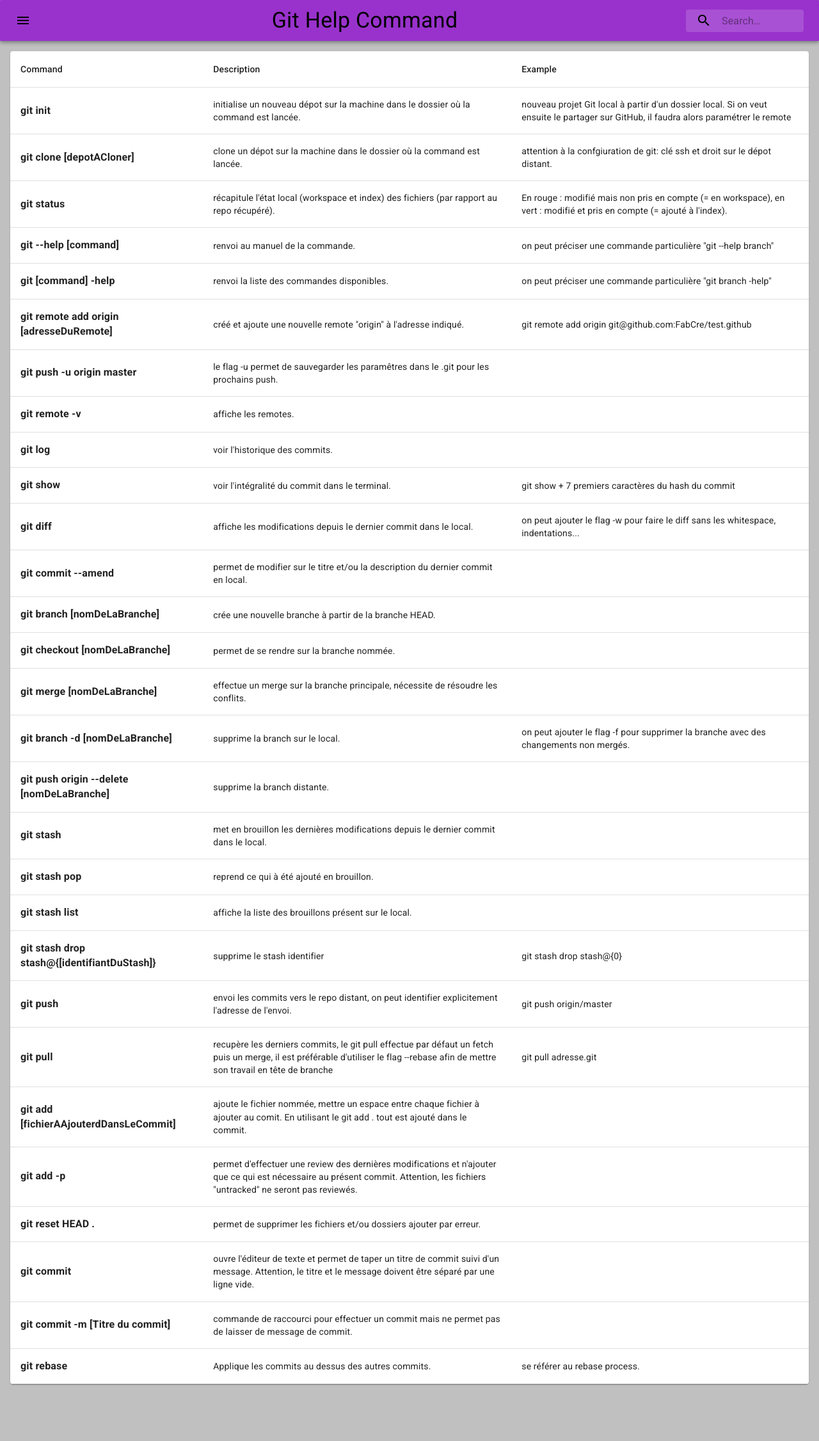
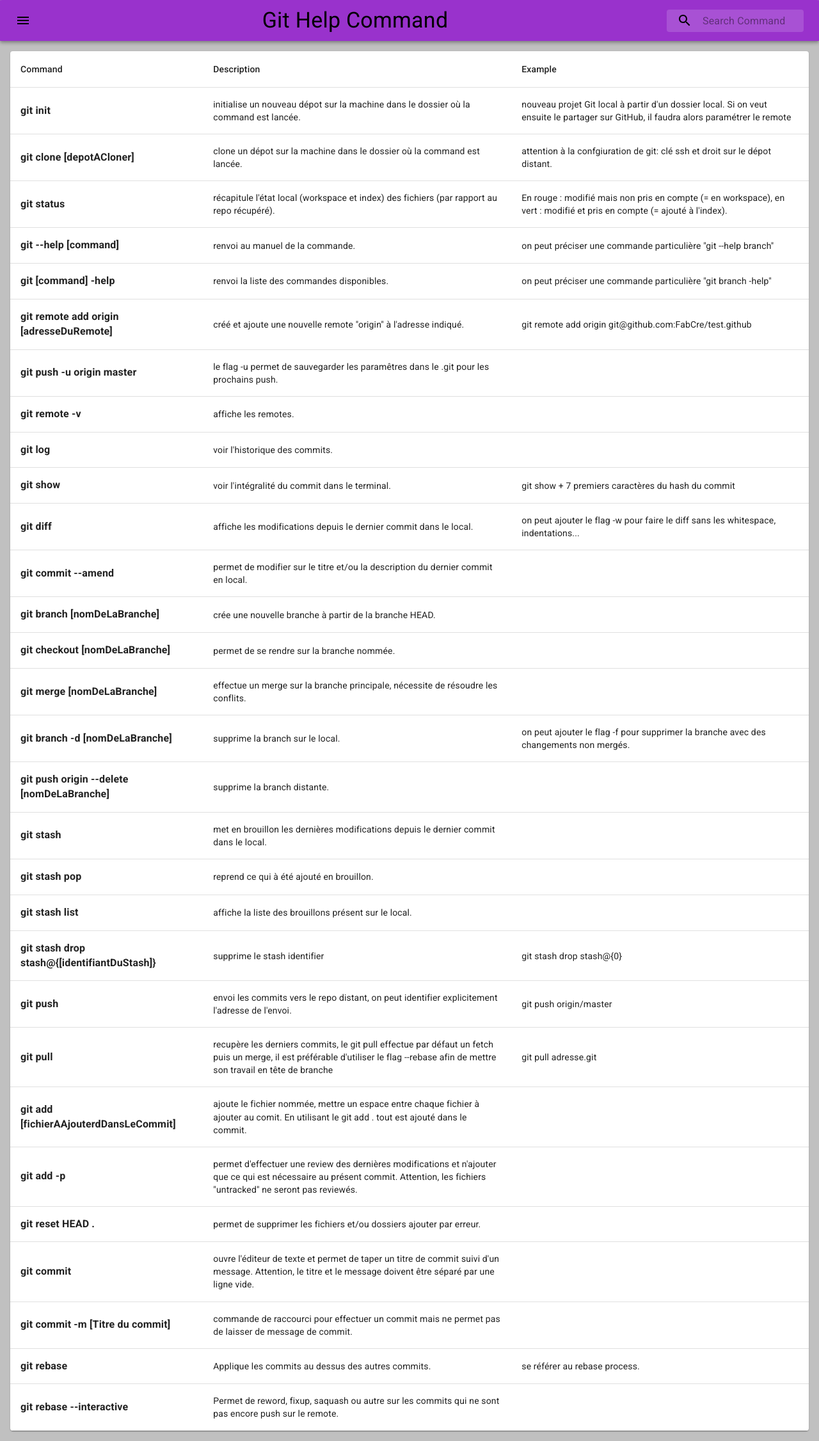
Before and after one commit to FabCre/React-Git-Help, a React (Create React App) app: page / in a window 1280 px wide. Shown: the whole page at 64% size. Before the commit the page ends 2179 px from the top, so only its background shows below. Built offline with nearby package versions, Linux system fonts and the light colour scheme.

Commit message:
feat(git-help): add search input on command

```diff
--- a/src/Component/App.tsx
+++ b/src/Component/App.tsx
@@ -31,12 +31,24 @@ const App: React.FC = () => {
     setCategory(event.currentTarget.innerText);
   };
 
+  const [searchValue, setSearchValue] = React.useState<string | null>(null);
+
+  const onSearchChange = (
+    event: React.ChangeEvent<HTMLTextAreaElement | HTMLInputElement>,
+  ) => {
+    setSearchValue(event.target.value);
+  };
+
   return (
     <div className="root">
       <MuiThemeProvider theme={theme}>
-        <SearchAppBar chooseCategory={onCategoryChoose} category={category}/>
+        <SearchAppBar
+          chooseCategory={onCategoryChoose}
+          searchChange={onSearchChange}
+          category={category}
+        />
         {category === 'GitConfig' && <GitConfig />}
-        {category === 'Command' && <CommandTable />}
+        {category === 'Command' && <CommandTable searchValue={searchValue} />}
         {category === 'Rebase Process' && <RebaseVerticalLinearStepper />}
         {category === 'Merge Process' && <MergeVerticalLinearStepper />}
       </MuiThemeProvider>
--- a/src/Component/CommandTable.tsx
+++ b/src/Component/CommandTable.tsx
@@ -19,12 +19,14 @@ const useStyles = makeStyles((theme: Theme) =>
     },
     cmd: {
       fontSize: 'medium',
-      fontWeight: 'bold'
-    }
+      fontWeight: 'bold',
+    },
   }),
 );
 
-const CommandTable = () => {
+type CommandTable = React.FC<{ searchValue: string | null }>;
+
+const CommandTable: CommandTable = ({ searchValue }) => {
   const classes = useStyles();
 
   return (
@@ -38,7 +40,9 @@ const CommandTable = () => {
           </TableRow>
         </TableHead>
         <TableBody>
-          {cmdTable.map(cmd => (
+          {cmdTable
+            .filter(cmd => (searchValue ? cmd.cmd.includes(searchValue) : cmd))
+            .map(cmd => (
               <TableRow key={cmd.cmd}>
                 <TableCell component="th" scope="row" className={classes.cmd}>
                   {cmd.cmd}
--- a/src/Component/SearchAppBar.tsx
+++ b/src/Component/SearchAppBar.tsx
@@ -59,9 +59,9 @@ const useStyles = makeStyles((theme: Theme) =>
       transition: theme.transitions.create('width'),
       width: '100%',
       [theme.breakpoints.up('sm')]: {
-        width: 120,
+        width: 150,
         '&:focus': {
-          width: 200,
+          width: 175,
         },
       },
     },
@@ -70,10 +70,17 @@ const useStyles = makeStyles((theme: Theme) =>
 
 type SearchAppBarType = React.FC<{
   chooseCategory: (event: React.MouseEvent<HTMLButtonElement>) => void;
+  searchChange: (
+    event: React.ChangeEvent<HTMLTextAreaElement | HTMLInputElement>,
+  ) => void;
   category: string;
 }>;
 
-const SearchAppBar: SearchAppBarType = ({ chooseCategory, category }) => {
+const SearchAppBar: SearchAppBarType = ({
+  chooseCategory,
+  searchChange,
+  category,
+}) => {
   const classes = useStyles();
 
   return (
@@ -84,19 +91,22 @@ const SearchAppBar: SearchAppBarType = ({ chooseCategory, category }) => {
           <Typography className={classes.title} variant="h4" noWrap>
             Git Help {category ? category : null}
           </Typography>
+          {category === 'Command' && (
             <div className={classes.search}>
               <div className={classes.searchIcon}>
                 <SearchIcon />
               </div>
               <InputBase
-              placeholder="Search…"
+                placeholder="Search Command"
                 classes={{
                   root: classes.inputRoot,
                   input: classes.inputInput,
                 }}
                 inputProps={{ 'aria-label': 'search' }}
+                onChange={event => searchChange(event)}
               />
             </div>
+          )}
         </Toolbar>
       </AppBar>
     </div>
--- a/src/data/command.ts
+++ b/src/data/command.ts
@@ -152,6 +152,11 @@ const cmdTable: Command[] = [
     desc: 'Applique les commits au dessus des autres commits.',
     exemple: 'se référer au rebase process.',
   },
+  {
+    cmd: 'git rebase --interactive',
+    desc:
+      'Permet de reword, fixup, saquash ou autre sur les commits qui ne sont pas encore push sur le remote.',
+  },
 ];
 
 export default cmdTable;
```
Lines whose indentation alone changed are shown as unchanged.
